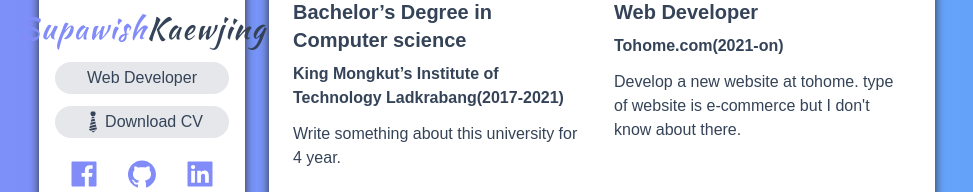
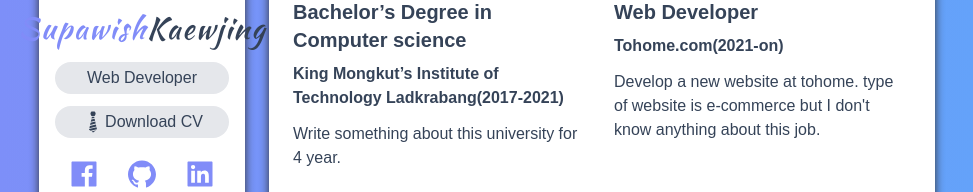
Before and after one commit to SupawishPK/portfolio, a Next.js app: page /resume in a window 1280 px wide. Shown: the part 206-398 px from the top of the page, without its empty margins (153-1126 px from the left). Built offline with nearby package versions, Linux system fonts and the light colour scheme.

Commit message:
Update resume.tsx

```diff
--- a/pages/resume.tsx
+++ b/pages/resume.tsx
@@ -29,7 +29,7 @@ const resume = () => {
             <p className="font-semibold">Tohome.com(2021-on)</p>
             <p className="my-3">
               Develop a new website at tohome. type of website is e-commerce but
-              I don't know about there.
+              I don't know anything about this job.
             </p>
           </div>
         </div>
```
